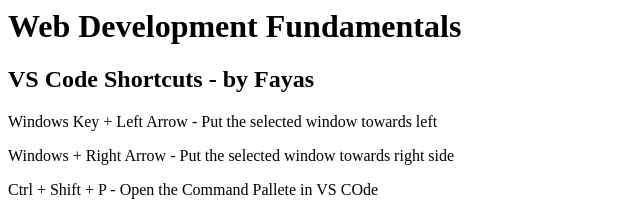
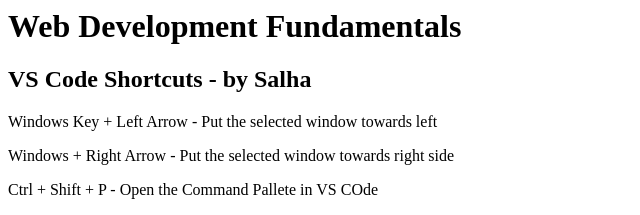
Before and after one commit to shihamsam/webdevdemo2023, a plain HTML site: page index.html in a window 1280 px wide. Shown: the top 215 px of the page, 0-640 px from the left. Drawn offline with Linux system fonts and the light colour scheme.

Commit message:
New teacher is Salha

```diff
--- a/index.html
+++ b/index.html
@@ -4,7 +4,7 @@
   </head>
   <body>
     <h1>Web Development Fundamentals</h1>
-    <h2>VS Code Shortcuts - by Fayas</h2>
+    <h2>VS Code Shortcuts - by Salha</h2>
     <p>Windows Key + Left Arrow - Put the selected window towards left</p>
     <p>Windows + Right Arrow - Put the selected window towards right side</p>
     <p>Ctrl + Shift + P - Open the Command Pallete in VS COde</p>
```
